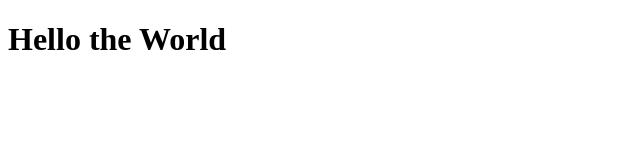
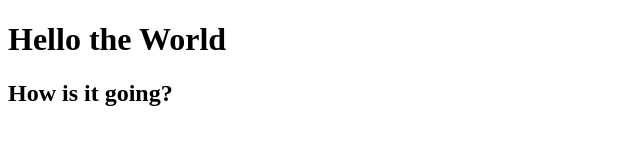
Before and after one commit to ClementDalrue/helloWorld, a plain HTML site: page index.html in a window 1280 px wide. Shown: the whole page, without its empty margins (0-640 px from the left). Drawn offline with Linux system fonts and the light colour scheme.

Commit message:
Create H2 under H1

```diff
--- a/index.html
+++ b/index.html
@@ -6,5 +6,6 @@
 </head>
 <body>
   <h1>Hello the World</h1>
+  <h2>How is it going? </h2>
 </body>
 </html>
```
